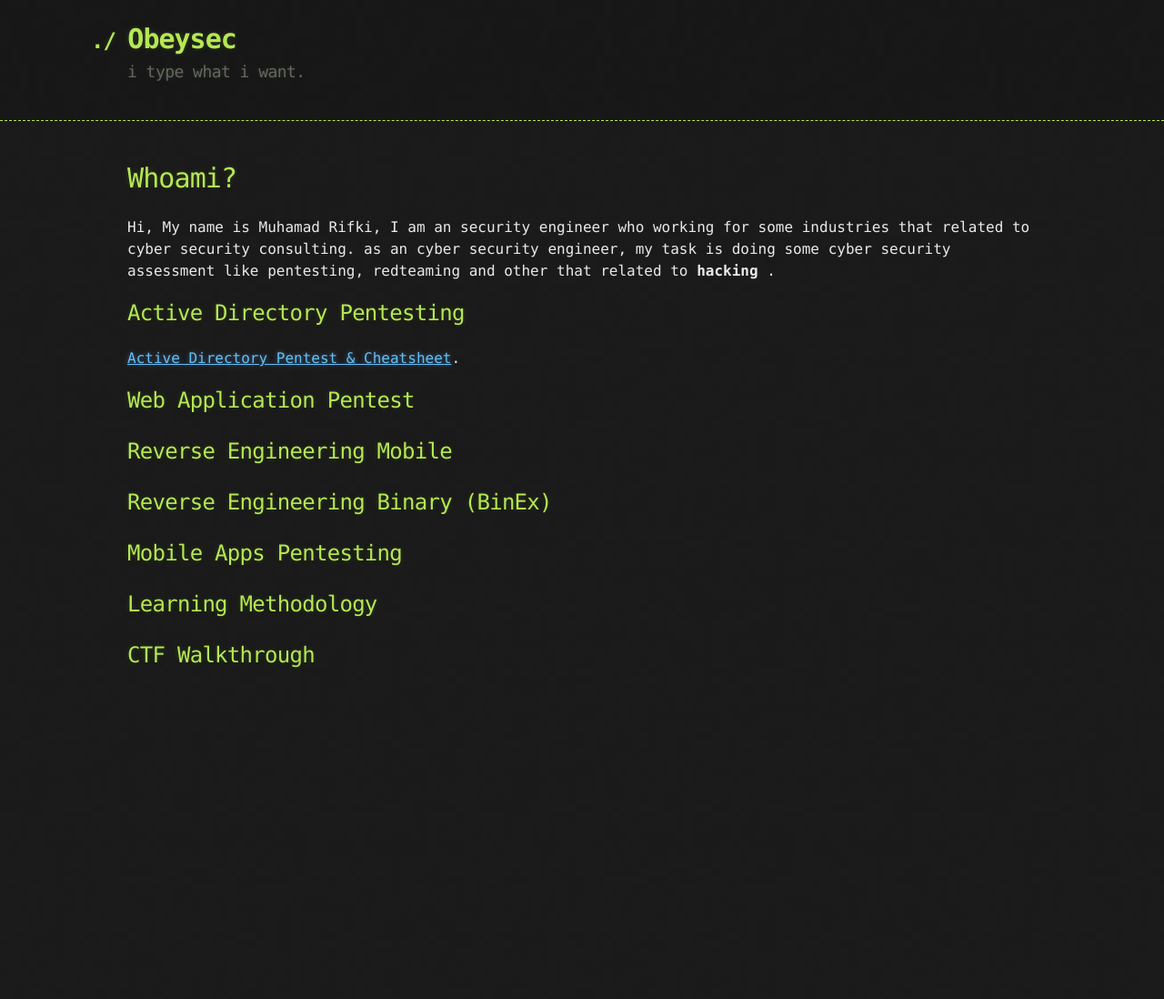
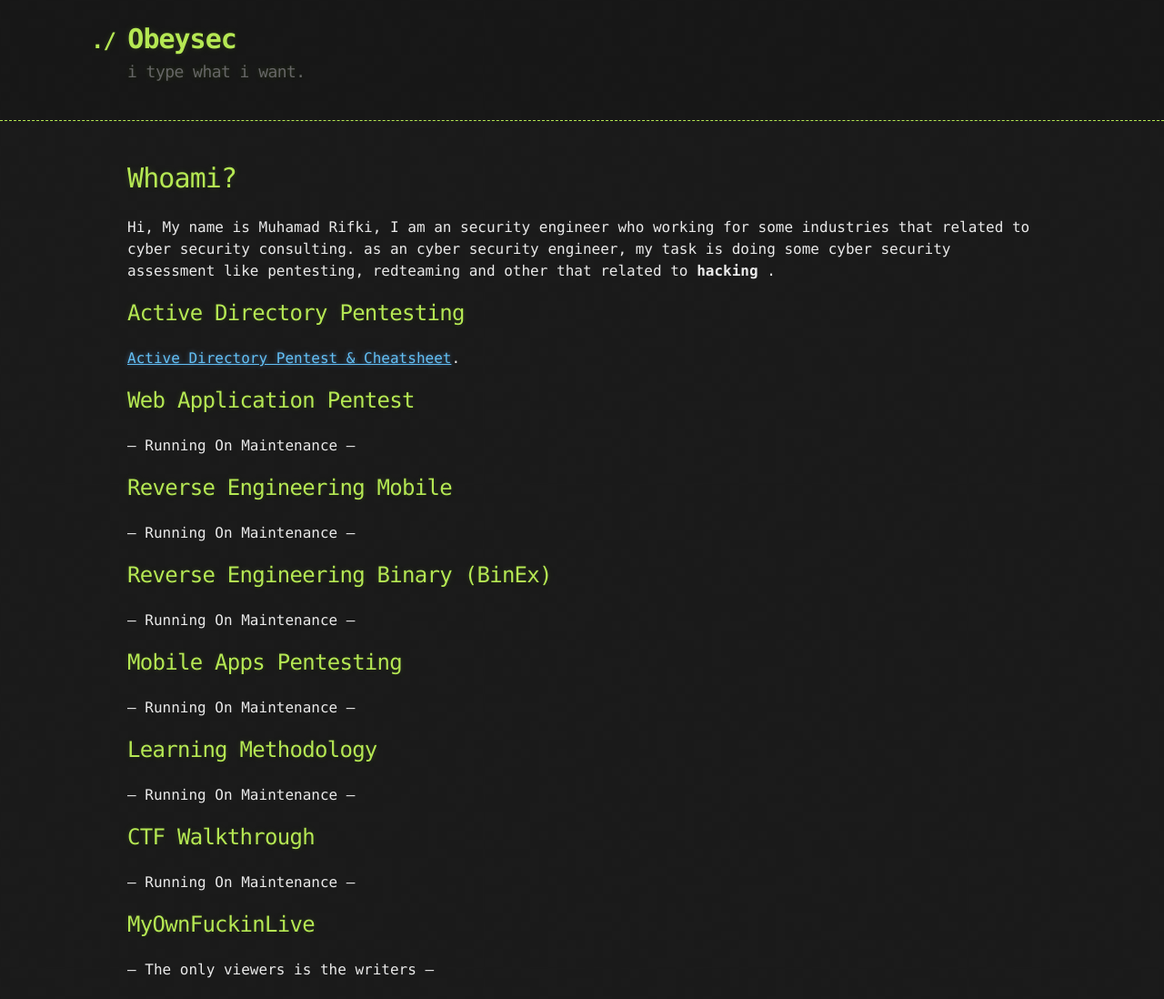
Before and after one commit to sahabrifki/sahabrifki.github.io, a Jekyll site: the page built from index.md, in a window 1280 px wide. Shown: the whole page at 91% size. Built offline with Jekyll 4.4.1, drawn with Linux system fonts in a browser that asks for light colours; our own code applies the rules of GitHub Pages for plain Markdown files; before the commit the page ends 900 px from its top, so only the background shows below that.

Commit message:
Update index.md

```diff
--- a/index.md
+++ b/index.md
@@ -12,18 +12,22 @@ Hi, My name is Muhamad Rifki, I am an security engineer who working for some ind
 
 
 ## Web Application Pentest
-
+-- Running On Maintenance --
 
 ## Reverse Engineering Mobile
-
+-- Running On Maintenance --
 
 ## Reverse Engineering Binary (BinEx)
-
+-- Running On Maintenance --
 
 ## Mobile Apps Pentesting
-
+-- Running On Maintenance --
 
 ## Learning Methodology
-
+-- Running On Maintenance --
 
 ## CTF Walkthrough
+-- Running On Maintenance --
+
+## MyOwnFuckinLive
+-- The only viewers is the writers --
```
